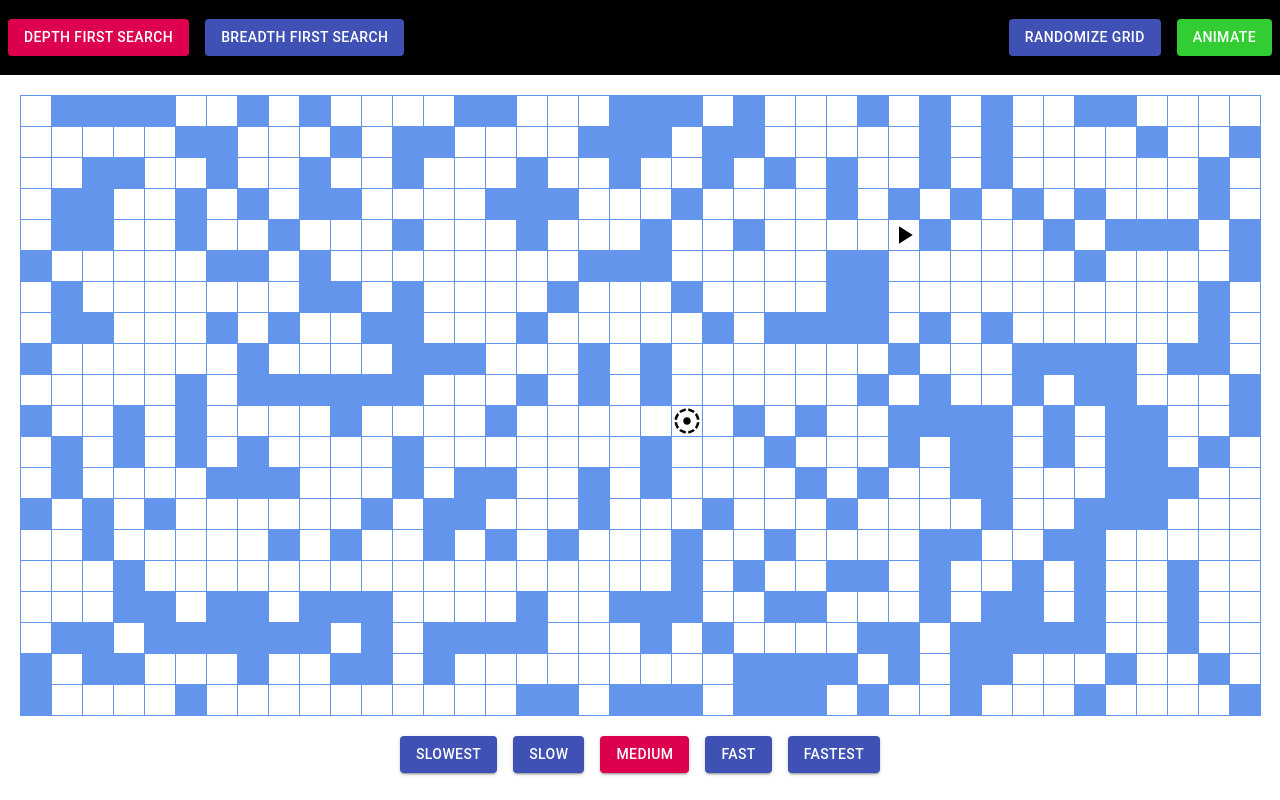
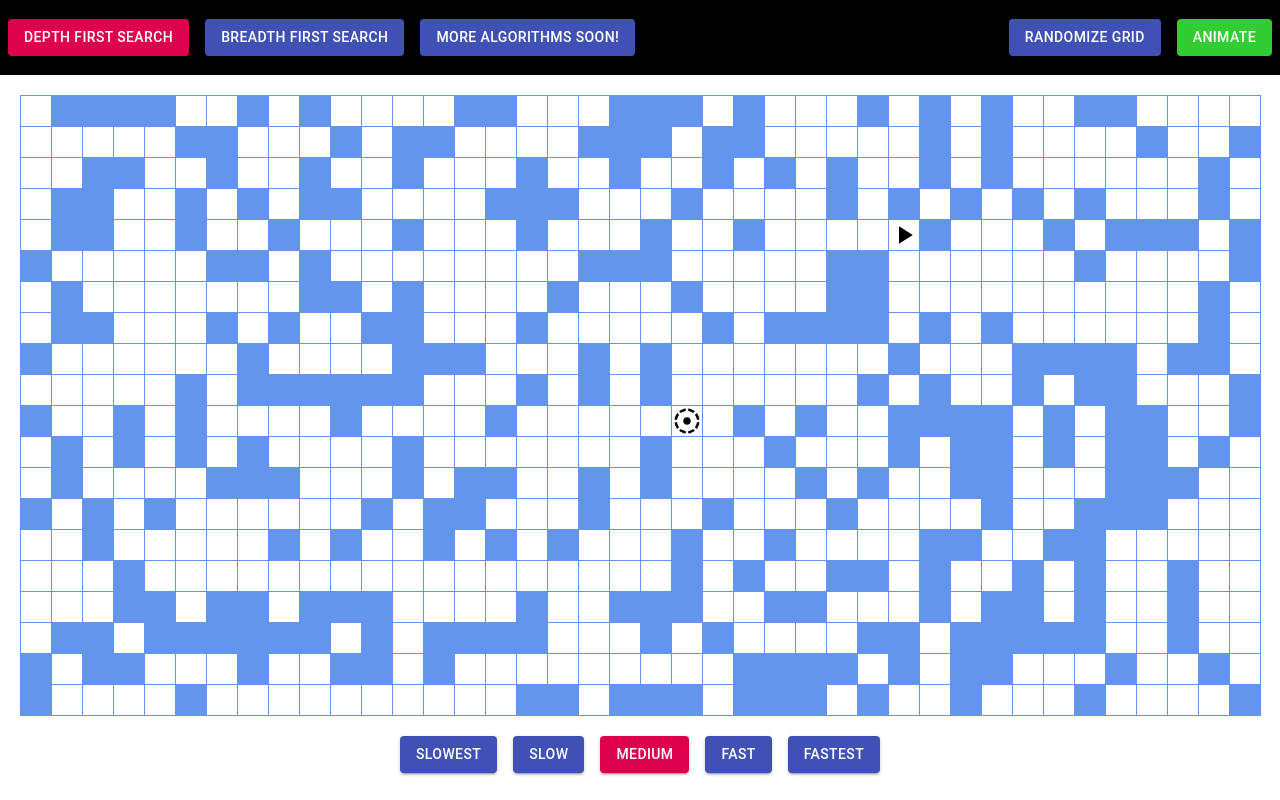
Before and after one commit to TerryHintz/path_finding_visualizer, a React (Create React App) app: page / in a window 1280 px wide. Built offline with nearby package versions, Linux system fonts and the light colour scheme.

Commit message:
smaller window opt

```diff
--- a/src/Path.css
+++ b/src/Path.css
@@ -74,7 +74,14 @@
     margin: 0 8px !important;
 }
 
-@media only screen and (max-width: 500px) {
+@media only screen and (max-width: 750px) {
+    .header-button {
+        font-size: 9px !important;
+        margin: 0 4px !important;
+    }
+}
+
+@media only screen and (max-width: 550px) {
     .path-speed-button {
         font-size: 10px !important;
         margin: 0 4px !important;
--- a/src/Path.js
+++ b/src/Path.js
@@ -114,8 +114,8 @@ class Path extends Component {
     createGrid = () => {
         let width = Math.floor(window.innerWidth / 32);
         let height = Math.floor(window.innerHeight / 39);
-        if(height < 20){
-            height = 20;
+        if(height < 15){
+            height = 15;
         }
         let grid = [];
         for(let i=0; i<height; i++){
--- a/src/header.js
+++ b/src/header.js
@@ -1,7 +1,7 @@
 import React, {Component} from 'react';
 import './Path.css';
 import Button from '@material-ui/core/Button';
-import CasinoIcon from '@material-ui/icons/Casino';
+// import CasinoIcon from '@material-ui/icons/Casino';
 // import Drawer from '@material-ui/core/Drawer';
 
 const path_algorithms = [
@@ -11,7 +11,7 @@ const path_algorithms = [
 
 class Header extends Component {
     state = {
-        drawer: false,
+
     }
 
     toggleDrawer = () => {
@@ -38,6 +38,15 @@ class Header extends Component {
                                 </Button>
                             )
                         })}
+                        {window_width > 1000 &&
+                            <Button
+                                className={'header-button'}
+                                color='primary'
+                                variant='contained'
+                            >
+                                {'More algorithms soon!'}
+                            </Button>
+                        }
                     </div>
                     <div className='header-section'>
                         <Button
@@ -47,7 +56,7 @@ class Header extends Component {
                             variant='contained'
                             onClick={() => this.props.handleButton('randomize')}
                         >
-                            {window_width > 500 ? 'Randomize Grid' : <CasinoIcon/>}
+                            {window_width > 600 ? 'Randomize Grid' : 'Random'}
                         </Button>
                         <Button
                             disabled={this.props.animated}
```
